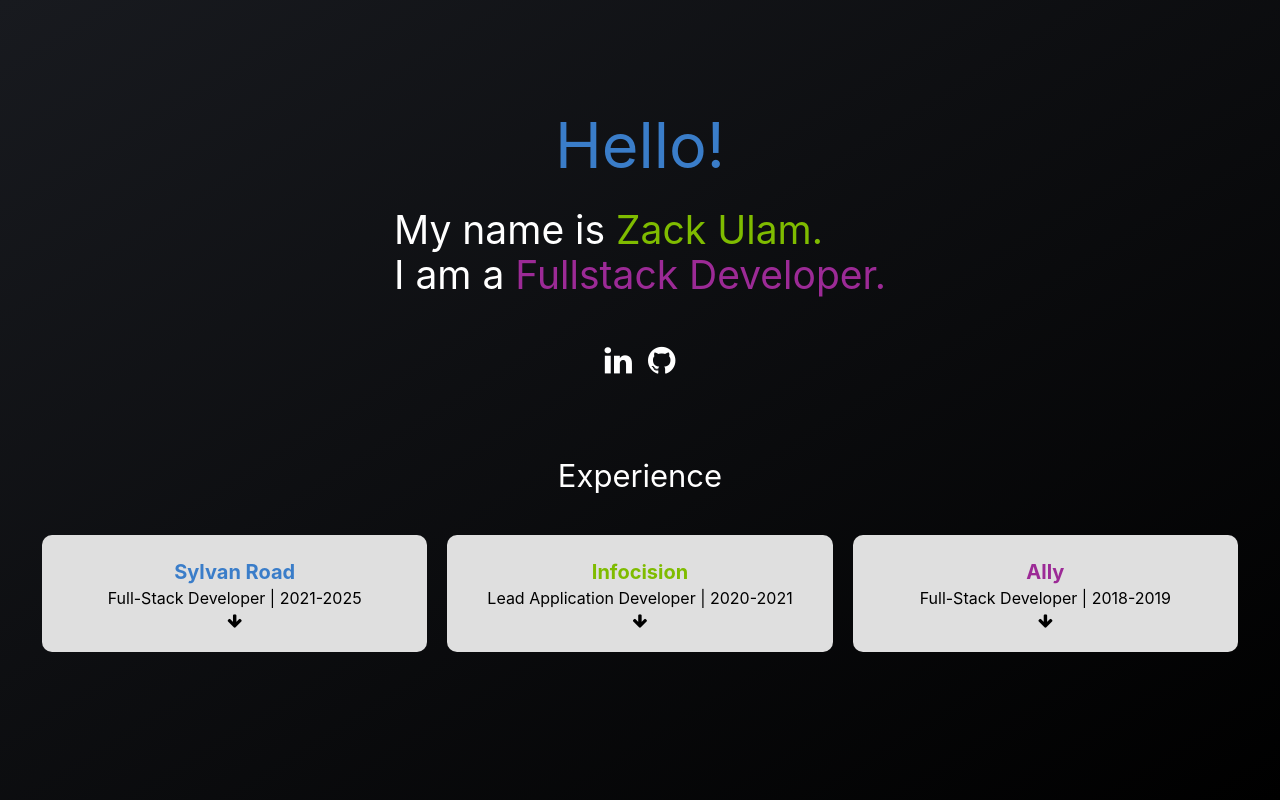
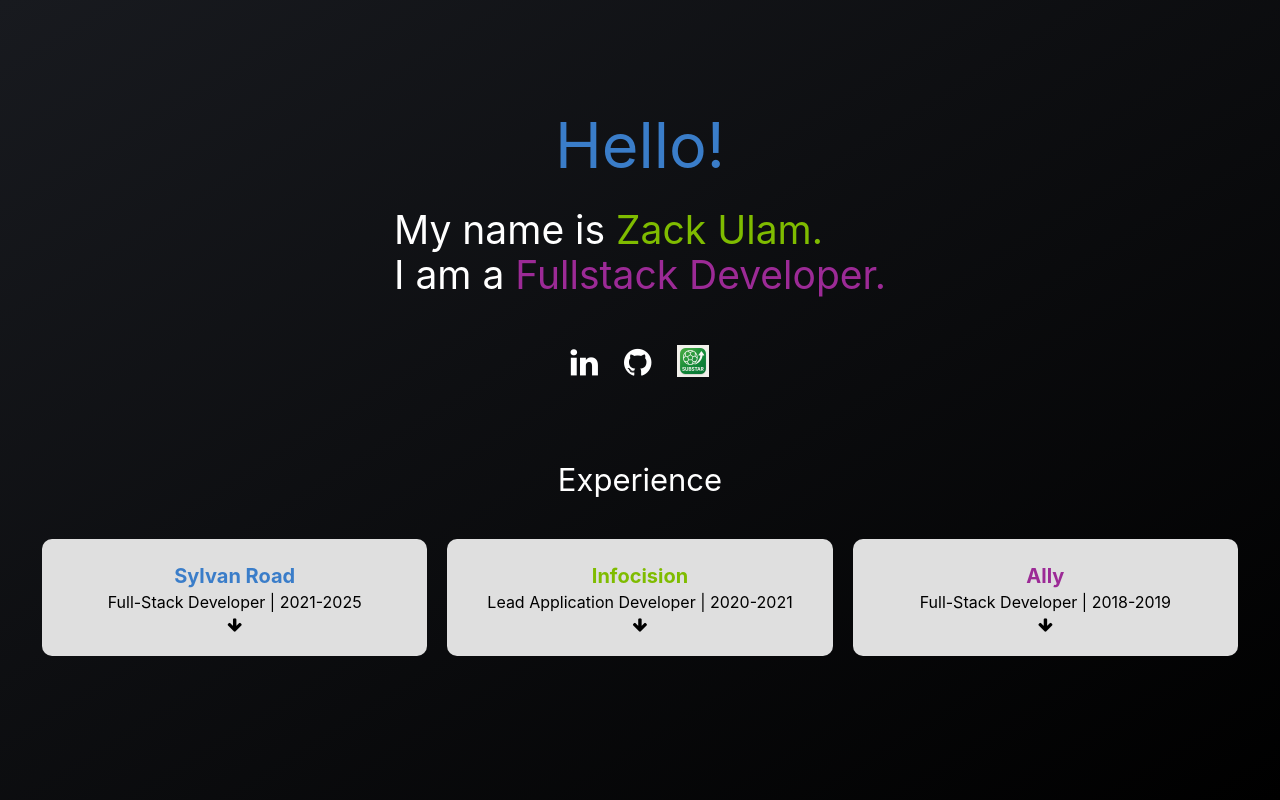
Before and after one commit to zulam/zulam.github.io, a React (Vite) app: page / in a window 1280 px wide. Built offline with nearby package versions, Linux system fonts and the light colour scheme.

Commit message:
substar link

```diff
--- a/src/routes/index.jsx
+++ b/src/routes/index.jsx
@@ -93,6 +93,9 @@
 				<div className="link-container">
 					<a href="https://www.linkedin.com/in/zack-ulam-605220132/" className="fa fa-linkedin fa-2x" target="_blank" />
 					<a href="https://github.com/zulam" className=" fa fa-github fa-2x" target="_blank" />
+					<a href="https://zulam.github.io/SubStar_Site" target="_blank" rel="noopener noreferrer">
+						<img src="/substar_icon_compressed_small.png" alt="Substar" style={{ width: '32px', height: '32px' }} />
+					</a>
 				</div>
 			</div>
 			<p className="experience-text mt-20">Experience</p>
--- a/src/styles.css
+++ b/src/styles.css
@@ -86,6 +86,10 @@
 .link-container {
 	margin: 30px;
 	text-align: center;
+	display: flex;
+	align-items: center;
+	justify-content: center;
+	gap: 10px;
 }
 
 /*experience*/
@@ -160,11 +164,11 @@
 
 @keyframes bounce {
   0%, 100% {
-    transform: translateY(-25%);
-    animation-timing-function: cubic-bezier(0.8, 0, 1, 1);
+	transform: translateY(-25%);
+	animation-timing-function: cubic-bezier(0.8, 0, 1, 1);
   }
   50% {
-    transform: none;
-    animation-timing-function: cubic-bezier(0, 0, 0.2, 1);
+	transform: none;
+	animation-timing-function: cubic-bezier(0, 0, 0.2, 1);
   }
 }
```
Also changed, not shown: substar_icon_compressed_small.png (added).
